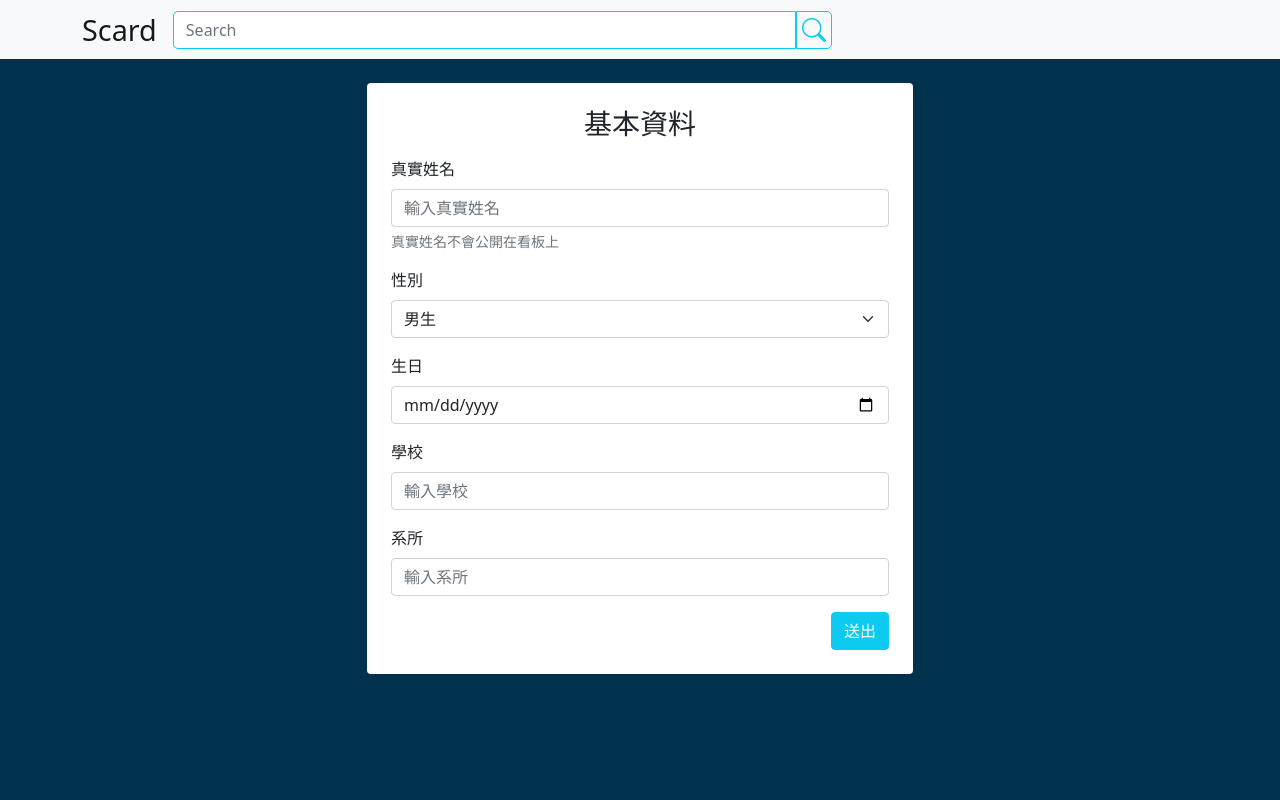
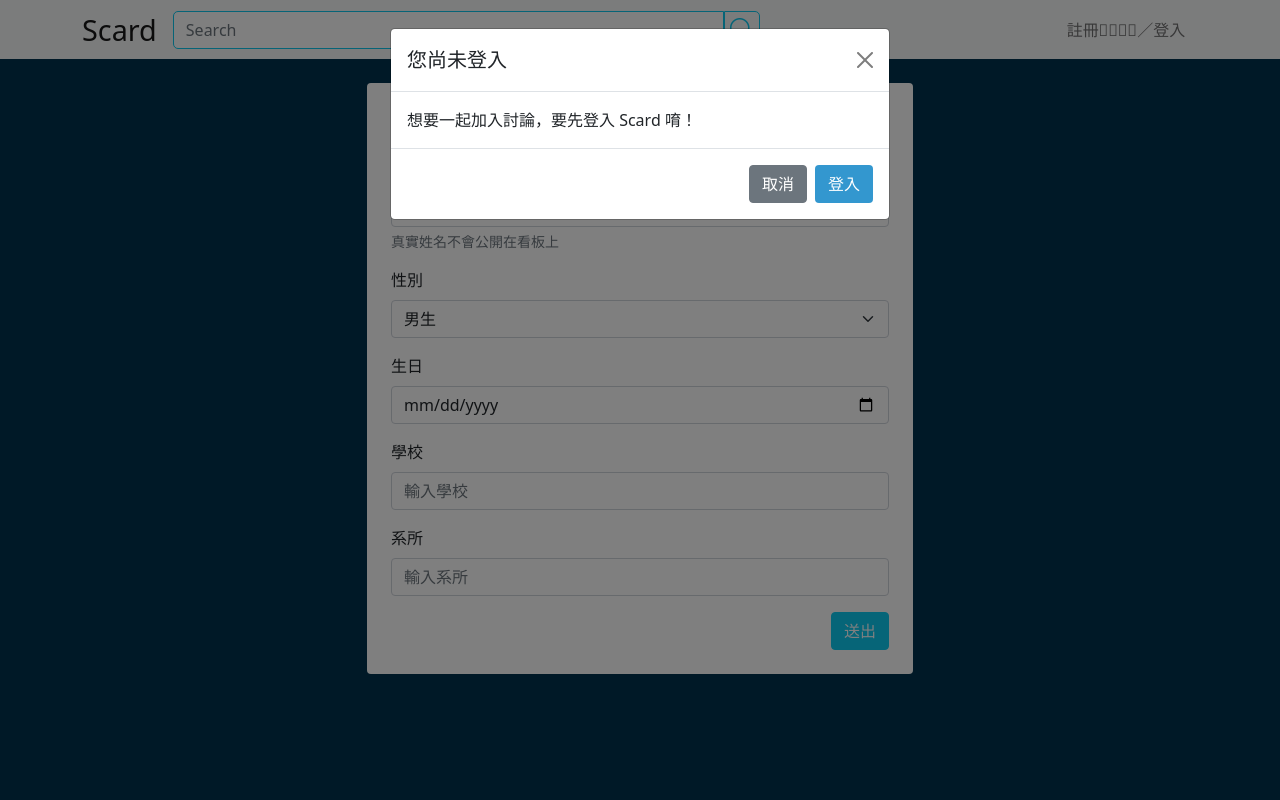
Before and after one commit to skysea04/Scard, a Flask app: template templates/basic-profile.html in a window 1280 px wide. Run offline with Flask 2, Linux system fonts and the light colour scheme; the template is opened without the code that fills it, so the values that code supplies are empty; parts of the project's set-up code (start-up, migrations or seed data) failed here and were passed over.

Commit message:
修正抽卡cache顯示昨天卡面問題

```diff
--- a/api/scard.py
+++ b/api/scard.py
@@ -5,8 +5,6 @@ from datetime import date, timedelta
 import sys
 sys.path.append("..")
 from models.model import Messages, db, User, Scard, cache
-
-yesterday = date.today() - timedelta(days=1)
 
 no_sign_data = {
     "error": True,
@@ -64,6 +62,7 @@ def get_scard():
             if user_scard == False:
                 return jsonify(my_profile_data), 403
 
+            yesterday = date.today() - timedelta(days=1)
             scard_1 = Scard.view_scard_1(user_id, yesterday)
             scard_2 = Scard.view_scard_2(user_id, yesterday)
 
@@ -114,6 +113,7 @@ def invite_friend():
         message = data['message']
 
         user_id = session['user']['id']
+        yesterday = date.today() - timedelta(days=1)
         scard_1 = Scard.query.filter_by(user_1=user_id, create_date=yesterday).first()
         scard_2 = Scard.query.filter_by(user_2=user_id, create_date=yesterday).first()
 
--- a/static/js/index.js
+++ b/static/js/index.js
@@ -83,7 +83,7 @@ async function getPosts(){
 
         const content = document.createElement('p')
         content.className = 'mb-3 post-content'
-        const postContent =  post.content.replace(/<[^>]+>/g, '');
+        const postContent =  post.content.replace(/<[^>]+>/g, ' ');
         // console.log(postContent)
         content.append(postContent)
         // console.log(htmlToElem(post.content))
--- a/templates/basic-profile.html
+++ b/templates/basic-profile.html
@@ -63,6 +63,22 @@
         </div>
         </div>
     </div>
+    <!-- 處理各式Error訊息的Modal -->
+    <div class="modal fade" id="error-modal" tabindex="-1" aria-labelledby="error-modal" aria-hidden="true">
+        <div class="modal-dialog">
+        <div class="modal-content">
+            <div class="modal-header">
+            <h5 class="modal-title" id="error-modal"></h5>
+            <button type="button" class="btn-close" data-bs-dismiss="modal" aria-label="Close"></button>
+            </div>
+            <div class="modal-body"></div>
+            <div class="modal-footer">
+            <button type="button" class="btn btn-secondary" data-bs-dismiss="modal">取消</button>
+            <a href="/basicprofile" class="btn bg-scard-l text-white modal-href"></a>
+            </div>
+        </div>
+        </div>
+    </div>
     {% endblock %}
 
     {% block JS %}
```
Also changed, not shown: match.py (+3 -3 lines), templates/index.html (+3 -4 lines).
